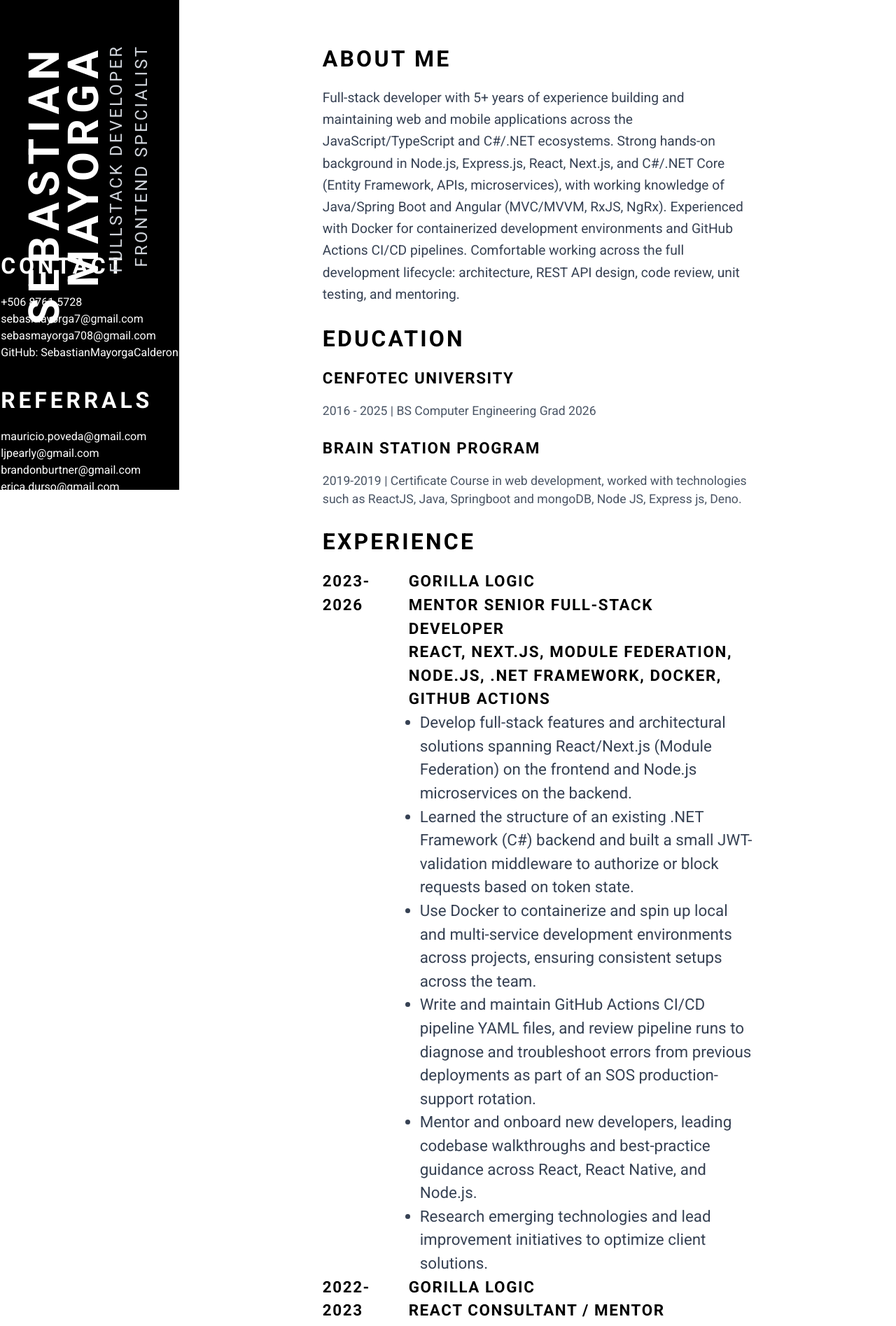
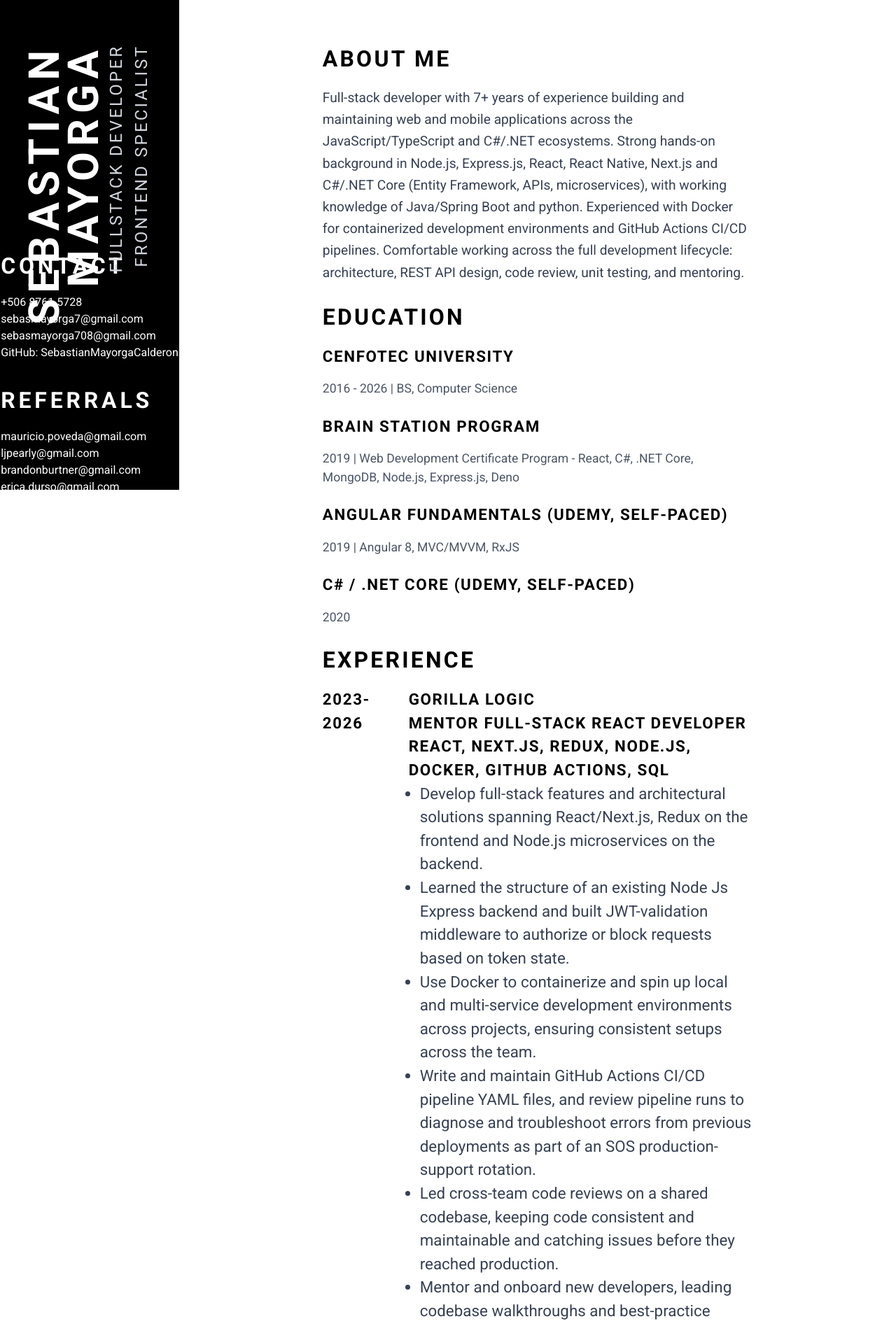
Before and after one commit to SebastianMayorgaCalderon/CV-react, a React (Vite) app: page / in a window 1280 px wide. Shown: the part 100-1995 px from the top of the page at 70% size. Built offline with nearby package versions, Linux system fonts and the light colour scheme.

Commit message:
Update resume content from latest CV
Refreshes experience, education, and skills JSON data plus the About
Me summary with the updated 7+ year resume: new role titles/tasks,
expanded education list, and an AI Tools skill category.

Co-Authored-By: Claude Sonnet 5 <noreply@anthropic.com>

```diff
--- a/src/App.jsx
+++ b/src/App.jsx
@@ -63,11 +63,11 @@ export default function App() {
         <article className="w-[92%] sm:w-4/5 md:w-4/5 lg:w-3/5 mx-auto">
           <SectionTitle>About Me</SectionTitle>
           <p className="text-[1.2rem] text-gray-700 leading-relaxed">
-            Full-stack developer with 5+ years of experience building and maintaining web and mobile applications across the JavaScript/TypeScript and
-            C#/.NET ecosystems. Strong hands-on background in Node.js, Express.js, React, Next.js, and C#/.NET Core (Entity Framework, APIs,
-            microservices), with working knowledge of Java/Spring Boot and Angular (MVC/MVVM, RxJS, NgRx). Experienced with Docker for
-            containerized development environments and GitHub Actions CI/CD pipelines. Comfortable working across the full development lifecycle:
-            architecture, REST API design, code review, unit testing, and mentoring.
+            Full-stack developer with 7+ years of experience building and maintaining web and mobile applications across the JavaScript/TypeScript and
+            C#/.NET ecosystems. Strong hands-on background in Node.js, Express.js, React, React Native, Next.js and C#/.NET Core (Entity Framework,
+            APIs, microservices), with working knowledge of Java/Spring Boot and python. Experienced with Docker for containerized development
+            environments and GitHub Actions CI/CD pipelines. Comfortable working across the full development lifecycle: architecture, REST API
+            design, code review, unit testing, and mentoring.
           </p>
         </article>
         <br />
--- a/src/education.json
+++ b/src/education.json
@@ -1,10 +1,18 @@
 [
   {
     "institution": "Cenfotec University",
-    "details": "2016 - 2025 | BS Computer Engineering Grad 2026"
+    "details": "2016 - 2026 | BS, Computer Science"
   },
   {
     "institution": "Brain Station Program",
-    "details": "2019-2019 | Certificate Course in web development, worked with technologies such as ReactJS, Java, Springboot and mongoDB, Node JS, Express js, Deno."
+    "details": "2019 | Web Development Certificate Program - React, C#, .NET Core, MongoDB, Node.js, Express.js, Deno"
+  },
+  {
+    "institution": "Angular Fundamentals (Udemy, self-paced)",
+    "details": "2019 | Angular 8, MVC/MVVM, RxJS"
+  },
+  {
+    "institution": "C# / .NET Core (Udemy, self-paced)",
+    "details": "2020"
   }
 ]
--- a/src/experience.json
+++ b/src/experience.json
@@ -2,69 +2,100 @@
   {
     "year": "2023-2026",
     "company": "Gorilla Logic",
-    "position": "Mentor Senior Full-Stack Developer",
-    "techStack": "React, Next.js, Module Federation, Node.js, .NET Framework, Docker, GitHub Actions",
+    "position": "Mentor Full-Stack React Developer",
+    "techStack": "React, Next.js, Redux, Node.js, Docker, GitHub Actions, SQL",
     "tasks": [
-      "Develop full-stack features and architectural solutions spanning React/Next.js (Module Federation) on the frontend and Node.js microservices on the backend.",
-      "Learned the structure of an existing .NET Framework (C#) backend and built a small JWT-validation middleware to authorize or block requests based on token state.",
+      "Develop full-stack features and architectural solutions spanning React/Next.js, Redux on the frontend and Node.js microservices on the backend.",
+      "Learned the structure of an existing Node Js Express backend and built JWT-validation middleware to authorize or block requests based on token state.",
       "Use Docker to containerize and spin up local and multi-service development environments across projects, ensuring consistent setups across the team.",
       "Write and maintain GitHub Actions CI/CD pipeline YAML files, and review pipeline runs to diagnose and troubleshoot errors from previous deployments as part of an SOS production-support rotation.",
+      "Led cross-team code reviews on a shared codebase, keeping code consistent and maintainable and catching issues before they reached production.",
       "Mentor and onboard new developers, leading codebase walkthroughs and best-practice guidance across React, React Native, and Node.js.",
-      "Research emerging technologies and lead improvement initiatives to optimize client solutions."
+      "Research emerging technologies and lead improvement initiatives to optimize client solutions.",
+      "Drove cross-team collaboration to troubleshoot complex issues spanning multiple parts of the product, owning rapid hotfix releases to deliver critical fixes to production.",
+      "Optimized SQL stored procedures for better performance."
     ]
   },
   {
     "year": "2022-2023",
     "company": "Gorilla Logic",
-    "position": "React Consultant / Mentor",
-    "techStack": "React, Redux, Context, Node.js, React Native",
+    "position": "Fullstack Consultant / Mentor",
+    "techStack": "React, Next.js, Redux, Context, Node.js, Express, Prisma, MySQL",
     "tasks": [
-      "Led architecture and full-stack development of a new SingleOps client product using React, Redux, Context, and Node.js.",
+      "Led architecture and full-stack development of a new ScaledAgile SAFe client product using React, NextJs, Redux, Context, and Node Js Express Api, Prisma MySql.",
+      "Boosted application responsiveness by optimizing SQL stored procedures, reducing database load and query latency.",
       "Conducted code reviews and developed features across mobile (React Native) and web (React) platforms.",
-      "Served as the team's go-to React resource, driving architectural decisions and best practices."
+      "Served as the team's go-to React resource, driving architectural decisions and best practices.",
+      "Orchestrated releases of new CMS-powered pages with non-technical content teams, aligning content entry with development timelines for smooth, on-schedule launches.",
+      "Coordinated with non-technical teams to launch CMS-driven pages, aligning content and releases through Scrum and Kanban workflows.",
+      "Developed JavaScript injection scripts and CSS overrides to customize and integrate TI into the platform, matching its look and behavior to our product.",
+      "Drove code reviews across multiple teams working in a shared codebase, enforcing consistent standards and preventing defects from reaching production.",
+      "Improved SQL stored procedure performance by rewriting inefficient joins, adding targeted indexes, and reducing unnecessary data scans.",
+      "Automated build, test, and deployment workflows across GitHub Actions, Azure DevOps Pipelines, and GitLab CI, managing release branches, version tags, and environment promotions."
     ]
   },
   {
     "year": "2021-2022",
     "company": "Gorilla Logic",
     "position": "Software Developer",
-    "techStack": "React, Node.js, CSS, Ruby on Rails",
+    "techStack": "React, Node.js, Express, Angular, Playwright, Ruby on Rails",
     "tasks": [
-      "Delivered new features and solutions for the SingleOps client using React JS and Node JS in collaboration with multiple teams.",
-      "Led migration of a legacy Ruby on Rails platform to a React and CSS-based solution, following established design patterns."
+      "Delivered new features and solutions for the SingleOps client using React JS, hooks and Node Js Express in collaboration with multiple teams.",
+      "Led migration of a legacy Ruby on Rails platform to a React and CSS-based solution, following established design patterns.",
+      "Oversaw cross-team code reviews in a common codebase, promoting clean, maintainable code and identifying bugs early in the development cycle.",
+      "Led the incremental migration of a legacy Rails application to Angular and built new features in the new stack, improving maintainability and user experience.",
+      "Collaborated with QA to validate the migrated application against existing Playwright end-to-end tests, maintaining feature parity and preventing regressions.",
+      "Delivered a refreshed UI in close collaboration with UX, managing the legacy and new experiences side by side through feature flags for incremental releases.",
+      "Resolved critical production issues in an on-call rotation, including restoring user permissions lost during server data parsing and re-implementing the Google Maps module to fix a long-standing bug.",
+      "Took responsibility for shipping code to production, managing semantic versioning, release tagging, and automated deployments across three CI/CD platforms."
     ]
   },
   {
     "year": "2021-2021",
     "company": "Proximity",
     "position": "Full-Stack Developer / React Mentor",
-    "techStack": "React, React Hooks, Node.js, Express.js, .NET Core",
+    "techStack": "React, Node.js, Express, Angular, TypeScript",
     "tasks": [
-      "Designed and implemented web applications and backend services using React, React Hooks, Node.js, Express.js, and .NET Core across multiple client projects.",
+      "Designed and implemented web applications and backend services using React, Node Js, Express, across multiple client projects.",
       "Built scalable, maintainable architectural solutions to improve system performance and reliability.",
-      "Mentored team members in React, JavaScript, Node.js, and Express.js."
+      "Mentored team members in Angular, JavaScript, Typescript, Node.js, and Express.js.",
+      "Delivered new product features in close partnership with design, QA, and product teams, adapting quickly to changing priorities.",
+      "Guided code reviews across teams sharing a codebase, upholding unified standards and catching defects before deployment.",
+      "Owned features end to end, from proof of concept through deployment to production.",
+      "Resolved complex production bugs as part of an on-call SOS rotation, restoring functionality quickly for affected users.",
+      "Led an authorization refactor to align with a new endpoint architecture, improving security and maintainability.",
+      "Configured and maintained CI/CD pipelines in GitHub Actions, Azure DevOps, and GitLab CI to automate builds, tests, versioning, and deployments.",
+      "Diagnosed slow-running stored procedures with execution plans and applied query and index optimizations to improve response times."
     ]
   },
   {
     "year": "2020-2020",
     "company": "One Consulting Group",
     "position": "Full-Stack Lead Developer / Architect",
-    "techStack": "Node.js, Express.js, React, TypeScript",
+    "techStack": "Node.js, Express.js, React, TypeScript, C# .NET Core",
     "tasks": [
       "Architected and developed a digital solution bringing the Cafsa client's business model online using Node.js, Express.js, and React with TypeScript.",
-      "Designed modular architecture and developed unit and integration tests for new functionality."
+      "Designed modular architecture and developed unit and integration tests for new functionality.",
+      "Conceptualized and designed a multi-system solution that let a client shift operations online during the pandemic, defining the integration architecture across cloud services and purpose-specific APIs.",
+      "Architected the backend, including a middleware API for cloud service communication and a modular C# .NET Core API powering the main product.",
+      "Owned the client-facing React web application end to end, from UX design and front-end architecture to development and release.",
+      "Showcased the product to leadership through live demos, highlighting user workflows and service traffic analytics to support business decisions.",
+      "Owned the release process for multiple services, from versioning to production deployment, through CI/CD pipelines on GitHub, Azure DevOps, and GitLab."
     ]
   },
   {
     "year": "2019-2020",
     "company": "Konrad Group",
     "position": "Software Developer",
-    "techStack": "C#, .NET Core, Entity Framework, React JS, TypeScript, SCSS, AEM 6.4, Node.js, React Native",
+    "techStack": "Node.js, Express, Prisma, React, TypeScript, SCSS, React Native",
     "tasks": [
-      "Built C# / .NET Core APIs and microservices, using Entity Framework for both code-first (class-to-database) and database-first (database-to-class) modeling, including migrations, transactions, stored procedures, triggers, and functions.",
-      "Built and maintained marketing-facing web applications for Loblaws and Shoppers Drug Mart using React JS, TypeScript, SCSS, AEM 6.4, Node.js, and .NET Core, developing new features against design-team specs.",
-      "Delivered React Native mobile applications and React JS web portals for multiple clients, including Loblaws, EQBank, and Shoppers Drug Mart.",
-      "Performed code reviews and unit testing to ensure product quality across client deliverables."
+      "Node Express APIs and microservices, using Prisma for both code-first (class-to-database) and database-first (database-to-class) modeling, including migrations, transactions, stored procedures, triggers, and functions.",
+      "Built and maintained marketing-facing web applications for Loblaws and Shoppers Drug Mart using React, TypeScript, SCSS, developing new features against design-team specs.",
+      "Delivered React Native mobile applications and React JS web portals for multiple clients, including Loblaws, EQBank, and Shoppers Mart.",
+      "Performed code reviews and unit testing to ensure product quality across client deliverables.",
+      "Built new front-end features and connect them to newly developed API endpoints, extending the web application's functionality.",
+      "Built end-to-end test suites covering multiple services and products, improving reliability and catching regressions before release.",
+      "Coordinated with engineering teams on testing best practices and worked with product owners to plan manual testing and manage releases."
     ]
   }
 ]
--- a/src/skills.json
+++ b/src/skills.json
@@ -1,23 +1,23 @@
 [
   {
     "category": "Languages",
-    "items": ["JavaScript", "TypeScript", "C#", "Java", "SQL", "Python (foundational/scripting)"]
+    "items": ["JavaScript", "TypeScript", "C#", "Java", "SQL", "Python"]
   },
   {
     "category": "Frontend",
-    "items": ["React", "Redux", "React Hooks", "Next.js", "React Native", "Angular 19", "StoryBook", "Chromatic", "accessibility", "Figma"]
+    "items": ["React", "Redux", "React Hooks", "Next.js", "React Native", "StoryBooks", "Chromatic", "accessibility", "Figma", "Jest", "Playwright", "Expo"]
   },
   {
     "category": "Backend",
-    "items": ["Node.js", "Express.js", "Fastify", ".NET Core / .NET Framework / C# (ASP.NET)", "Entity Framework (code-first & database-first)", "Java / Spring Boot", "RESTful API design", "Redis"]
+    "items": ["Node.js", "Express.js", ".NET Core C#", "Entity Framework (code-first & database-first)", "Java / Spring Boot", "RESTful API design", "Redis", "api integration"]
   },
   {
     "category": "Databases",
-    "items": ["SQL Server", "PL/SQL", "stored procedures", "triggers", "functions", "migrations", "transactions", "NoSQL / non-relational databases (MongoDB)"]
+    "items": ["SQL Server", "PL/SQL", "MySql", "MSSQL", "stored procedures", "triggers", "functions", "migrations", "transactions", "NoSQL / non-relational databases (MongoDB)"]
   },
   {
     "category": "Tools & Infrastructure",
-    "items": ["Docker (local/dev environment containerization)", "Kubernetes", "GitHub Actions (CI/CD pipeline YAML authoring)", "CI/CD pipeline review & troubleshooting", "Git", "GraphQL", "Module Federation", "gRPC"]
+    "items": ["Docker (local/dev environment containerization)", "GitHub Actions (CI/CD pipeline YAML authoring)", "CI/CD pipeline review & troubleshooting", "Git", "GraphQL", "Module Federation", "gRPC", "NX"]
   },
   {
     "category": "Familiar With / Actively Learning",
@@ -26,5 +26,9 @@
   {
     "category": "Practices",
     "items": ["Unit Testing", "Code Review", "QA", "Design Thinking", "Agile collaboration", "Technical Mentoring"]
+  },
+  {
+    "category": "AI Tools",
+    "items": ["Cursor", "Claude Code", "Antigravity", "Windsurf"]
   }
 ]
```
